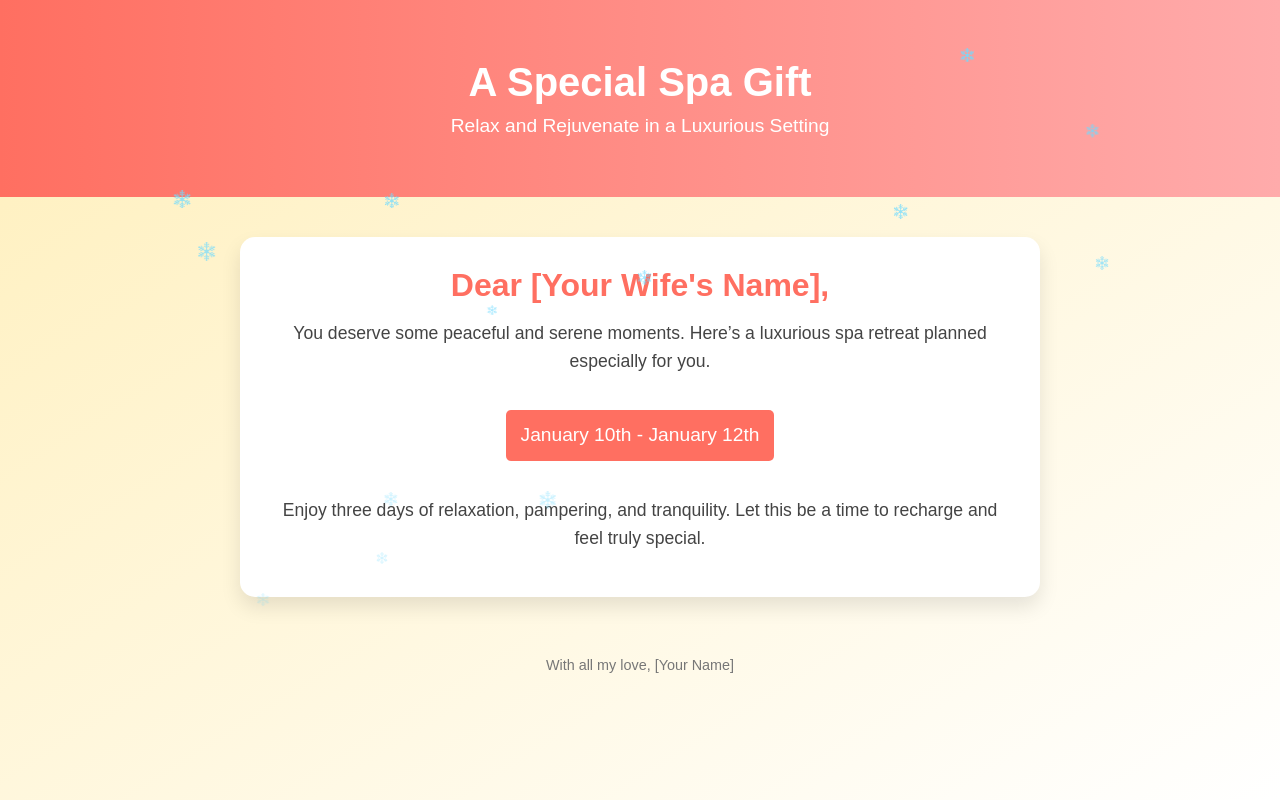
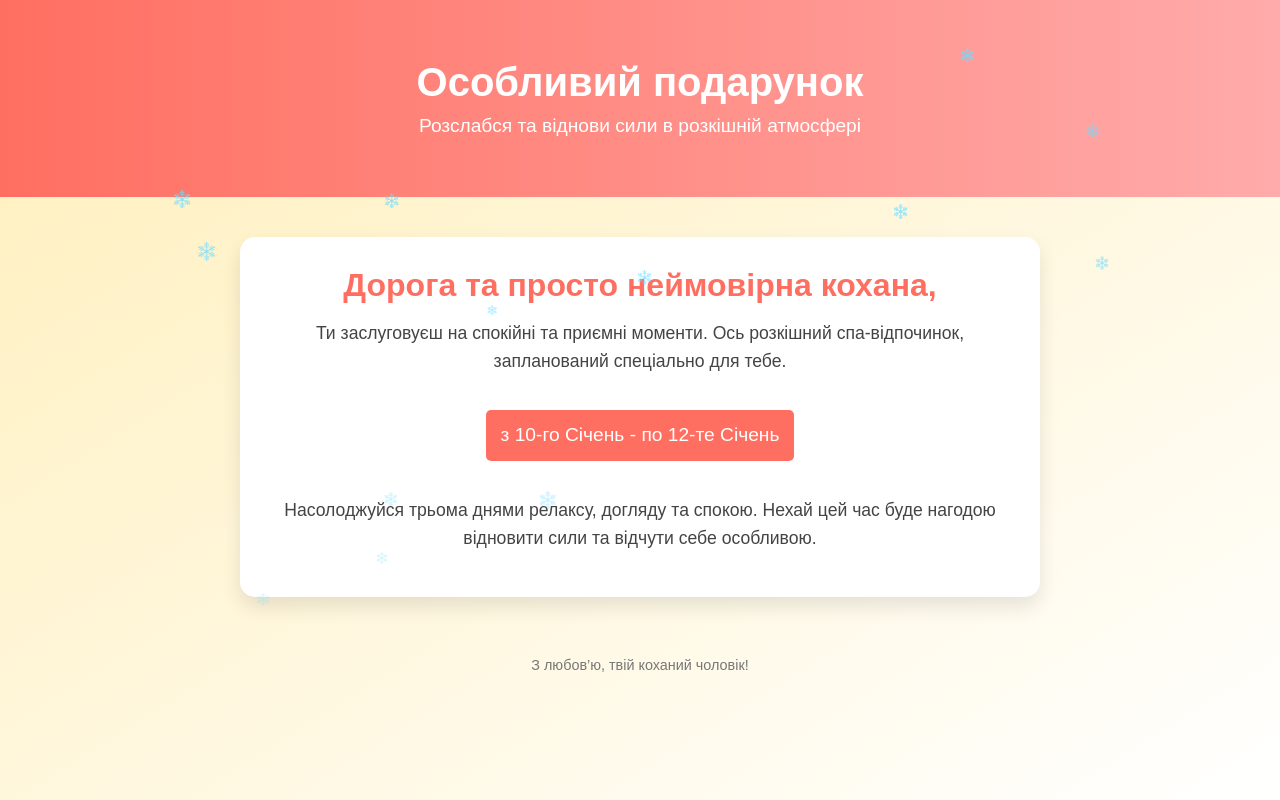
Before and after one commit to oyurch/gift-cards, a plain HTML site: page index.html in a window 1280 px wide. Drawn offline with Linux system fonts and the light colour scheme.

Commit message:
Add ukrainian translationindex.html

```diff
--- a/index.html
+++ b/index.html
@@ -3,7 +3,7 @@
 <head>
     <meta charset="UTF-8">
     <meta name="viewport" content="width=device-width, initial-scale=1.0">
-    <title>Spa Gift for My Love</title>
+    <title>Подарунок для моєї коханої</title>
     <style>
         /* Base Styles */
         * {
@@ -115,21 +115,21 @@
 <body>
     <!-- Header Section -->
     <div class="header">
-        <h1>A Special Spa Gift</h1>
-        <p>Relax and Rejuvenate in a Luxurious Setting</p>
+        <h1>Особливий подарунок</h1>
+        <p>Розслабся та віднови сили в розкішній атмосфері</p>
     </div>
 
     <!-- Main Card Section -->
     <div class="card">
-        <h2>Dear [Your Wife's Name],</h2>
-        <p>You deserve some peaceful and serene moments. Here’s a luxurious spa retreat planned especially for you.</p>
-        <p class="dates">January 10th - January 12th</p>
-        <p>Enjoy three days of relaxation, pampering, and tranquility. Let this be a time to recharge and feel truly special.</p>
+        <h2>Дорога та просто неймовірна кохана,</h2>
+        <p>Ти заслуговуєш на спокійні та приємні моменти. Ось розкішний спа-відпочинок, запланований спеціально для тебе.</p>
+        <p class="dates">з 10-го Січень - по 12-те Січень</p>
+        <p>Насолоджуйся трьома днями релаксу, догляду та спокою. Нехай цей час буде нагодою відновити сили та відчути себе особливою.</p>
     </div>
 
     <!-- Footer Section -->
     <div class="footer">
-        <p>With all my love, [Your Name]</p>
+        <p>З любов’ю, твій коханий чоловік!</p>
     </div>
 
     <!-- Snowflakes Script -->
```
